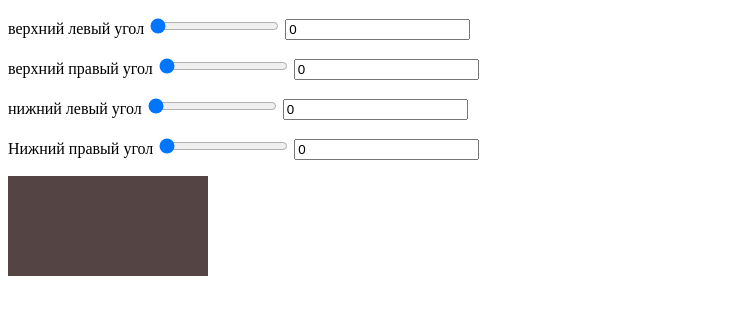
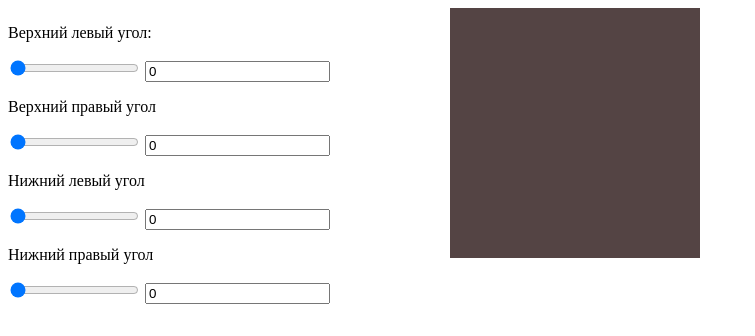
Before and after one commit to Behmetev/generator-border-radius, a plain HTML site: page index.html in a window 1280 px wide. Shown: the whole page, without its empty margins (0-755 px from the left). Drawn offline with Linux system fonts and the light colour scheme.

Commit message:
исправлена вёрстка

```diff
--- a/index.html
+++ b/index.html
@@ -1,37 +1,39 @@
 <!DOCTYPE html>
 <html lang="en">
+
 <head>
     <meta charset="UTF-8">
     <title>JS</title>
+    <link href="style.css" rel=stylesheet type="text/css">
+    <script src="js.js"></script>
 </head>
-<style>
-    #block{
-        width: 200px;
-        height: 100px;
-        background: #544444;
-    }
-</style>
+
 <body>
-    <div class="block1">
-        <p>верхний левый угол
+    <div id="block1">
+        <div class="">
+            <p>Верхний левый угол:</p>
             <input type="range" id="rtl" min="0" max="100" value="0" oninput="fun1()">
             <input type="text" id="ttl" value="0">
-        </p>
-        <p>верхний правый угол
+        </div>
+        <div class="">
+            <p>Верхний правый угол</p>
             <input type="range" id="rtr" min="0" max="100" value="0" oninput="fun1()">
             <input type="text" id="ttr" value="0">
-        </p>
-        <p>нижний левый угол
+        </div>
+        <div class="">
+            <p>Нижний левый угол</p>
             <input type="range" id="rbr" min="0" max="100" value="0" oninput="fun1()">
             <input type="text" id="tbr" value="0">
-        </p>
-        <p>Нижний правый угол
+        </div>
+        <div class="">
+            <p>Нижний правый угол</p>
             <input type="range" id="rbl" min="0" max="100" value="0" oninput="fun1()">
             <input type="text" id="tbl" value="0">
-        </p>
+        </div>
     </div>
-    <div id="block"></div>
+    <div id="block1">
+        <div id="block"></div>
+    </div>
+</body>
 
-<script src="js.js"></script>
-</body>
 </html>
--- a/js.js
+++ b/js.js
@@ -16,5 +16,5 @@ function fun1() {
   tbr.value = rbr;
   tbl.value = rbl;
 
-  block.style.borderRadius=rtl+ 'px ' + rtr + 'px ' + rbr+ 'px ' + rbl + 'px '
+  block.style.borderRadius = rtl + 'px ' + rtr + 'px ' + rbr + 'px ' + rbl + 'px ';
 }
--- /dev/null
+++ b/style.css
@@ -0,0 +1,9 @@
+#block{
+    width: 250px;
+    height: 250px;
+    background: #544444;
+}
+#block1{
+    width: 35%;
+    float: left;
+}
```
Also changed, not shown: 1 other file.
